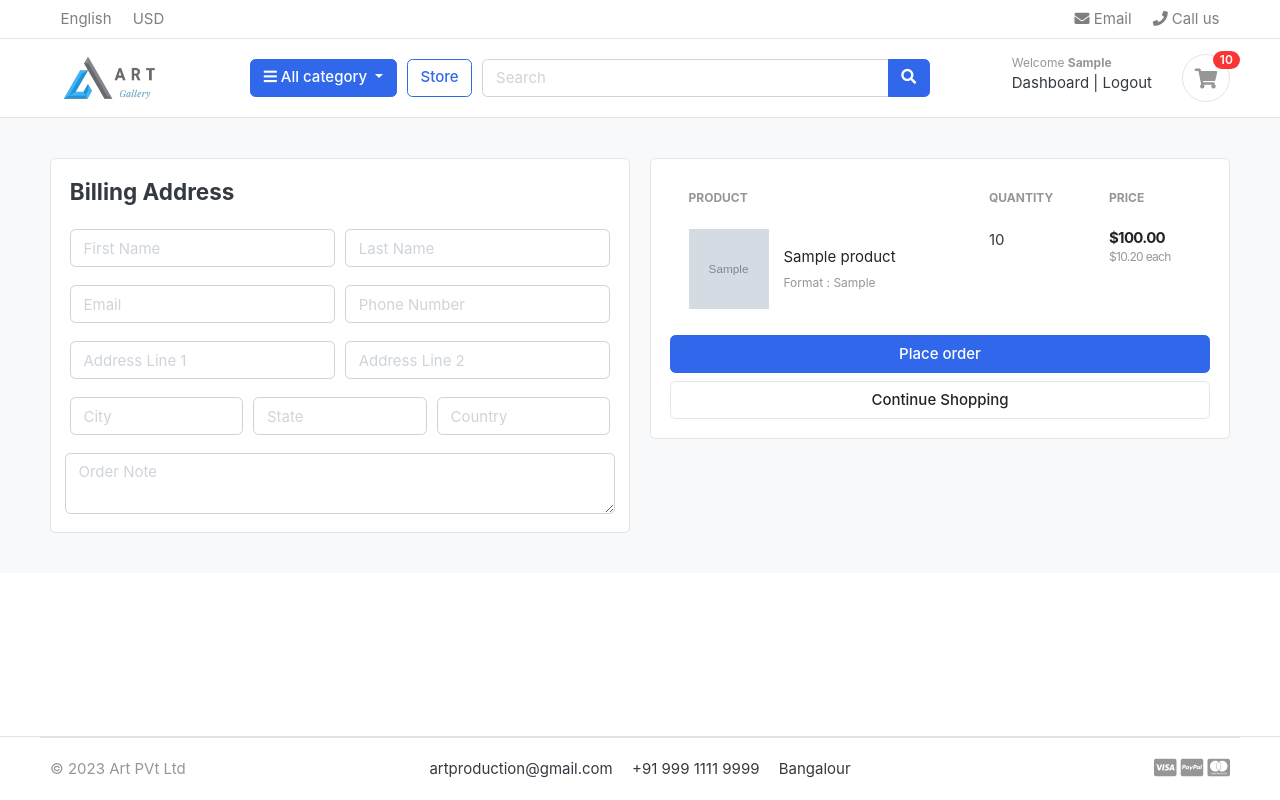
After one commit to safwanmohammad/E_Commerce_2.Django, a Django app: page /cart/checkout/ in a window 1280 px wide. The commit adds this page. Run offline with Django 4.2, Linux system fonts and the light colour scheme; a user stored in the database is signed in; tables that the repository leaves empty hold one stand-in row (values such as "Sample post"); grey boxes marked "Sample" are stand-in pictures; some libraries are stand-ins or nearby versions; some web fonts are replaced.

```diff
--- a/accounts/models.py
+++ b/accounts/models.py
@@ -51,7 +51,6 @@ class Account(AbstractBaseUser):
     is_staff       = models.BooleanField(default=False)
     is_active      = models.BooleanField(default=False)
     is_superadmin  = models.BooleanField(default=False)
-
     USERNAME_FIELD = 'email'
     REQUIRED_FIELDS = ['username','first_name','last_name']
 
--- a/accounts/urls.py
+++ b/accounts/urls.py
@@ -3,7 +3,7 @@ from . import views
 
 urlpatterns = [
     path('register', views.register,name='register'),
-    path('login', views.login,name='login'),
+    path('login/', views.login,name='login'),
     path('logout', views.logout,name='logout'),
     path('dashbord', views.dashbord,name='dashbord'),
     path('', views.dashbord,name='dashbord'),
--- a/carts/context_processors.py
+++ b/carts/context_processors.py
@@ -8,7 +8,10 @@ def counter(request):
     else:
         try:
             cart = Cart.objects.filter(cart_id =_cart_id(request))
-            cart_items = CartItem.objects.all().filter(cart=cart[:1])
+            if request.user.is_authenticated:
+                cart_items = CartItem.objects.all().filter(user=request.user)
+            else:
+                cart_items = CartItem.objects.all().filter(cart=cart[:1])
             for cart_item in cart_items:
                 cart_count += cart_item.quantity
         except Cart.DoesNotExist:
--- a/carts/models.py
+++ b/carts/models.py
@@ -1,5 +1,6 @@
 from django.db import models
 from store.models import Product,Variation
+from accounts.models import Account
 
 # Create your models here.
 
@@ -12,9 +13,10 @@ class Cart(models.Model):
 
 
 class CartItem(models.Model):
+    user = models.ForeignKey(Account,on_delete=models.CASCADE,null=True)
     product = models.ForeignKey(Product,on_delete=models.CASCADE)
     variations = models.ManyToManyField(Variation,blank=True)
-    cart  = models.ForeignKey(Cart,on_delete=models.CASCADE)
+    cart  = models.ForeignKey(Cart,on_delete=models.CASCADE ,null=True)
     quantity = models.IntegerField()
     is_active = models.BooleanField(default=True)
 
--- a/carts/urls.py
+++ b/carts/urls.py
@@ -6,4 +6,6 @@ urlpatterns = [
     path('add_cart/<int:product_id>/',views.add_cart,name='add_cart'),
     path('remove_cart/<int:product_id>/<int:cart_item_id>/',views.remove_cart,name='remove_cart'),
     path('remove_cart_item/<int:product_id>/<int:cart_item_id>/',views.remove_cart_item,name='remove_cart_item'),
+    path('checkout/', views.checkout,name='checkout'),
+
 ]
--- a/carts/views.py
+++ b/carts/views.py
@@ -3,6 +3,7 @@ from store.models import Product,Variation
 from . models import Cart, CartItem
 from django.core.exceptions import ObjectDoesNotExist
 from django.http import HttpResponse
+from django.contrib.auth.decorators import login_required
 # Create your views here.
 
 def _cart_id(req):
@@ -12,72 +13,132 @@ def _cart_id(req):
     return cart
 
 def add_cart(req,product_id):
+    current_user = req.user
     product = Product.objects.get(id=product_id) #get the product detail
-    product_variation = []
-    if req.method == "POST":
-        for item in req.POST:
-            key = item
-            value = req.POST[key]
-            try:
-                variation = Variation.objects.get(product=product,variation_category__iexact=key,variation_value__iexact=value)
-                product_variation.append(variation)
-            except:
-                pass
-    try:
-        cart = Cart.objects.get(cart_id = _cart_id(req)) #get the cart  using _cart_id presend in the session
-    except Cart.DoesNotExist:
-        cart = Cart.objects.create(
+    #the user is authenticated
+    if current_user.is_authenticated:
+        product_variation = []
+        if req.method == "POST":
+            for item in req.POST:
+                key = item
+                value = req.POST[key]
+                try:
+                    variation = Variation.objects.get(product=product,variation_category__iexact=key,variation_value__iexact=value)
+                    product_variation.append(variation)
+                except:
+                    pass
+
+        is_cart_item_exists = CartItem.objects.filter(product=product,user=current_user).exists()
+        if is_cart_item_exists:
+            cart_item = CartItem.objects.filter(product=product,user=current_user)
+            # existing variations -> Database
+            # current variation -> product_variation
+            # item_id -> Databse
+            ex_var_list = []
+            id = []
+            for item in cart_item:
+                existing_variation = item.variations.all()
+                ex_var_list.append(list(existing_variation))
+                id.append(item.id)
+            print(ex_var_list)
+
+            if product_variation in ex_var_list:
+                #increse the cart item quntity
+                index = ex_var_list.index(product_variation)
+                item_id = id[index]
+                item = CartItem.objects.get(product=product,id=item_id)
+                item.quantity += 1
+                item.save()
+            else:
+                # craete new cart item
+                item = CartItem.objects.create(product=product,quantity=1,user=current_user)
+                if len(product_variation) > 0 :
+                    item.variations.clear()
+                    item.variations.add(*product_variation)
+                item.save()
+        else:
+            cart_item = CartItem.objects.create(
+                product = product,
+                quantity = 1,
+                user = current_user,
+            )
+            if len(product_variation) > 0 :
+                cart_item.variations.clear()
+                cart_item.variations.add(*product_variation)
+            cart_item.save()
+        return redirect('cart')
+    # the user is not authenticated
+    else:
+        product_variation = []
+        if req.method == "POST":
+            for item in req.POST:
+                key = item
+                value = req.POST[key]
+                try:
+                    variation = Variation.objects.get(product=product,variation_category__iexact=key,variation_value__iexact=value)
+                    product_variation.append(variation)
+                except:
+                    pass
+        try:
+            cart = Cart.objects.get(cart_id = _cart_id(req)) #get the cart  using _cart_id presend in the session
+        except Cart.DoesNotExist:
+            cart = Cart.objects.create(
             cart_id = _cart_id(req)
-        )
-    cart.save()
+            )
+        cart.save()
 
-    is_cart_item_exists = CartItem.objects.filter(product=product,cart=cart).exists()
+        is_cart_item_exists = CartItem.objects.filter(product=product,cart=cart).exists()
 
-    if is_cart_item_exists:
-        cart_item = CartItem.objects.filter(product=product,cart=cart)
-        # existing variations -> Database
-        # current variation -> product_variation
-        # item_id -> Databse
-        ex_var_list = []
-        id = []
-        for item in cart_item:
-            existing_variation = item.variations.all()
-            ex_var_list.append(list(existing_variation))
-            id.append(item.id)
-        print(ex_var_list)
+        if is_cart_item_exists:
+            cart_item = CartItem.objects.filter(product=product,cart=cart)
+            # existing variations -> Database
+            # current variation -> product_variation
+            # item_id -> Databse
+            ex_var_list = []
+            id = []
+            for item in cart_item:
+                existing_variation = item.variations.all()
+                ex_var_list.append(list(existing_variation))
+                id.append(item.id)
+            print(ex_var_list)
 
-        if product_variation in ex_var_list:
-            #increse the cart item quntity
-            index = ex_var_list.index(product_variation)
-            item_id = id[index]
-            item = CartItem.objects.get(product=product,id=item_id)
-            item.quantity += 1
-            item.save()
+            if product_variation in ex_var_list:
+                #increse the cart item quntity
+                index = ex_var_list.index(product_variation)
+                item_id = id[index]
+                item = CartItem.objects.get(product=product,id=item_id)
+                item.quantity += 1
+                item.save()
+            else:
+                # craete new cart item
+                item = CartItem.objects.create(product=product,quantity=1,cart=cart)
+                if len(product_variation) > 0 :
+                    item.variations.clear()
+                    item.variations.add(*product_variation)
+                item.save()
         else:
-            # craete new cart item
-            item = CartItem.objects.create(product=product,quantity=1,cart=cart)
+            cart_item = CartItem.objects.create(
+                product = product,
+                quantity = 1,
+                cart = cart,
+            )
             if len(product_variation) > 0 :
-                item.variations.clear()
-                item.variations.add(*product_variation)
-            item.save()
-    else:
-        cart_item = CartItem.objects.create(
-            product = product,
-            quantity = 1,
-            cart = cart,
-        )
-        if len(product_variation) > 0 :
-            cart_item.variations.clear()
-            cart_item.variations.add(*product_variation)
-        cart_item.save()
-    return redirect('cart')
+                cart_item.variations.clear()
+                cart_item.variations.add(*product_variation)
+            cart_item.save()
+        return redirect('cart')
+
 
 def remove_cart(request,product_id,cart_item_id):
-    cart = Cart.objects.get(cart_id = _cart_id(request))
+
     product = get_object_or_404(Product,id=product_id)
+    try:
+        if request.user.is_authenticated:
+            cart_item = CartItem.objects.get(product=product,user=request.user, id=cart_item_id)
+        else:
+            cart = Cart.objects.get(cart_id = _cart_id(request))
+            cart_item = CartItem.objects.get(product=product,cart=cart, id=cart_item_id)
 
-    try:
-        cart_item = CartItem.objects.get(product=product,cart=cart, id=cart_item_id)
         if cart_item.quantity > 1:
             cart_item.quantity -= 1
             cart_item.save()
@@ -88,9 +149,13 @@ def remove_cart(request,product_id,cart_item_id):
     return redirect('cart')
 
 def remove_cart_item(request,product_id,cart_item_id):
-    cart = Cart.objects.get(cart_id=_cart_id(request))
+
     product = get_object_or_404(Product,id=product_id)
-    cart_item = CartItem.objects.get(cart=cart,product=product,id=cart_item_id)
+    if request.user.is_authenticated:
+        cart_item = CartItem.objects.get(user=request.user,product=product,id=cart_item_id)
+    else:
+        cart = Cart.objects.get(cart_id=_cart_id(request))
+        cart_item = CartItem.objects.get(cart=cart,product=product,id=cart_item_id)
     cart_item.delete()
     return redirect('cart')
 
@@ -99,8 +164,11 @@ def cart(request,total=0,quantity=0,cart_items=None):
     try:
         tax = 0
         grand_total = 0
-        cart = Cart.objects.get(cart_id = _cart_id(request))
-        cart_items = CartItem.objects.filter(cart=cart,is_active=True)
+        if request.user.is_authenticated:
+            cart_items = CartItem.objects.filter(user = request.user,is_active=True)
+        else:
+            cart = Cart.objects.get(cart_id = _cart_id(request))
+            cart_items = CartItem.objects.filter(cart=cart,is_active=True)
         for cartItem in cart_items:
             total += (cartItem.product.price * cartItem.quantity)
             quantity += cartItem.quantity
@@ -116,3 +184,30 @@ def cart(request,total=0,quantity=0,cart_items=None):
         'grand_total':grand_total,
     }
     return render(request, 'store/cart.html',context)
+
+
+@login_required(login_url='login')
+def checkout(request,total=0,quantity=0,cart_items=None):
+    try:
+        tax = 0
+        grand_total = 0
+        if request.user.is_authenticated:
+            cart_items = CartItem.objects.filter(user = request.user,is_active=True)
+        else:
+            cart = Cart.objects.get(cart_id = _cart_id(request))
+            cart_items = CartItem.objects.filter(cart=cart,is_active=True)
+        for cartItem in cart_items:
+            total += (cartItem.product.price * cartItem.quantity)
+            quantity += cartItem.quantity
+        tax = (5 * total)/100
+        grand_total = total + tax
+    except ObjectDoesNotExist:
+        pass #just ignore
+    context={
+        'total':total,
+        'quantity':quantity,
+        'cart_items':cart_items,
+        'tax':tax,
+        'grand_total':grand_total,
+    }
+    return render (request,"store/checkout.html",context)
--- a/templates/base.html
+++ b/templates/base.html
@@ -13,6 +13,7 @@
 
 <!-- jQuery -->
 <script src="{% static 'js/jquery-2.0.0.min.js' %}" type="text/javascript"></script>
+<script src="https://code.jquery.com/jquery-3.5.1.min.js"></script>
 
 <!-- Bootstrap4 files-->
 <script src="{% static 'js/bootstrap.bundle.min.js' %}" type="text/javascript"></script>
--- a/templates/include/footer.html
+++ b/templates/include/footer.html
@@ -3,12 +3,12 @@
 	<div class="container">
 		<section class="footer-bottom border-top row">
 			<div class="col-md-2">
-				<p class="text-muted"> &copy 2019 Company name </p>
+				<p class="text-muted"> &copy 2023 Art PVt Ltd</p>
 			</div>
 			<div class="col-md-8 text-md-center">
-				<span  class="px-2">info@pixsellz.io</span>
-				<span  class="px-2">+879-332-9375</span>
-				<span  class="px-2">Street name 123, Avanue abc</span>
+				<span  class="px-2">artproduction@gmail.com</span>
+				<span  class="px-2">+91 999 1111 9999</span>
+				<span  class="px-2">Bangalour</span>
 			</div>
 			<div class="col-md-2 text-md-right text-muted">
 				<i class="fab fa-lg fa-cc-visa"></i>
--- a/templates/store/cart.html
+++ b/templates/store/cart.html
@@ -100,7 +100,7 @@
                 <p class="text-center mb-3">
                     <img src="./images/misc/payments.png" height="26">
                 </p>
-                <a href="./place-order.html" class="btn btn-primary btn-block"> Checkout </a>
+                <a href="{% url 'checkout' %}" class="btn btn-primary btn-block"> Checkout </a>
                 <a href="{% url 'store' %}" class="btn btn-light btn-block">Continue Shopping</a>
             </div> <!-- card-body.// -->
             </div> <!-- card.// -->
--- /dev/null
+++ b/templates/store/checkout.html
@@ -0,0 +1,127 @@
+{% extends 'base.html' %}
+{% load static %}
+{% block content %}
+
+<section class="section-content padding-y bg">
+    <div class="container">
+
+        <!-- ============================ COMPONENT 1 ================================= -->
+        <div class="row">
+
+            <aside class="col-lg-6">
+                <div class="card">
+                    <div class="card-body">
+                        <h4 class="card-title mb-4">Billing Address</h4>
+                        <form action="" method="POST">
+                            {% csrf_token %}
+                            <div class="form-row">
+                                <div class="col form-group">
+                                    <input type="text" name="first_name" class="form-control" required placeholder="First Name">
+                                </div>
+                                <div class="col form-group">
+                                    <input type="text" name="last_name" class="form-control" required
+                                        placeholder="Last Name">
+                                </div>
+                            </div>
+                            <div class="form-row">
+                                <div class="col form-group">
+                                    <input type="email" name="email" class="form-control" required placeholder="Email">
+                                </div>
+                                <div class="col form-group">
+                                    <input type="text" name="phone" class="form-control" required
+                                        placeholder="Phone Number">
+                                </div>
+                            </div>
+                            <div class="form-row">
+                                <div class="col form-group">
+                                    <input type="text" name="address_line_1" class="form-control" required
+                                        placeholder="Address Line 1">
+                                </div>
+                                <div class="col form-group">
+                                    <input type="text" name="address_line_2" class="form-control"
+                                        placeholder="Address Line 2">
+                                </div>
+                            </div>
+                            <div class="form-row">
+                                <div class="col form-group">
+                                    <input type="text" name="city" class="form-control" required placeholder="City">
+                                </div>
+                                <div class="col form-group">
+                                    <input type="text" name="state" class="form-control" required placeholder="State">
+                                </div>
+                                <div class="col form-group">
+                                    <input type="text" name="country" class="form-control" required
+                                        placeholder="Country">
+                                </div>
+                            </div>
+                            <div class="form-row">
+                                <textarea name="order_note" rows="2" placeholder="Order Note"
+                                    class="form-control"></textarea>
+                            </div>
+
+                    </div>
+                </div> <!-- card.// -->
+
+            </aside> <!-- col.// -->
+            <aside class="col-lg-6">
+
+                <div class="card">
+                    <div class="card-body">
+                        <table class="table table-borderless table-shopping-cart">
+                            <thead class="text-muted">
+                                <tr class="small text-uppercase">
+                                    <th scope="col">Product</th>
+                                    <th scope="col" width="120">Quantity</th>
+                                    <th scope="col" width="120">Price</th>
+                                </tr>
+                            </thead>
+                            <tbody>
+                                {% for cart_item in cart_items %}
+                                <tr>
+                                    <td>
+                                        <figure class="itemside align-items-center">
+                                            <div class="aside"><img src="{{ cart_item.product.images.url }}"
+                                                    class="img-sm">
+                                            </div>
+                                            <figcaption class="info">
+                                                <a href="{{ cart_item.product.get_url }}"
+                                                    class="title text-dark">{{cart_item.product.product_name}}</a>
+                                                <p class="text-muted small">
+                                                    {% if cart_item.variations.all %}
+                                                    {% for item in cart_item.variations.all %}
+                                                    {{ item.variation_category | capfirst }} : {{ item.variation_value |capfirst }} <br>
+                                                    {% endfor %}
+                                                    {% endif %}
+                                                </p>
+                                            </figcaption>
+                                        </figure>
+                                    </td>
+                                    <td>
+                                        <label for="">{{cart_item.quantity}}</label>
+                                    </td>
+                                    <td>
+                                        <div class="price-wrap">
+                                            <var class="price">${{cart_item.sub_total}}.00</var>
+                                            <small class="text-muted"> ${{cart_item.product.price}}.20 each </small>
+                                        </div> <!-- price-wrap .// -->
+                                    </td>
+                                </tr>
+                                {% endfor %}
+                            </tbody>
+                        </table>
+                        <button type="submit" name="button" class="btn btn-primary btn-block">Place order </button>
+                        <a href="{% url 'store' %}" class="btn btn-light btn-block">Continue Shopping</a>
+                    </form>
+                    </div> <!-- card-body.// -->
+                </div> <!-- card.// -->
+
+            </aside> <!-- col.// -->
+
+
+        </div> <!-- row.// -->
+        <!-- ============================ COMPONENT 1 END .// ================================= -->
+
+    </div> <!-- container .//  -->
+</section>
+
+{% endblock %}
```
Also changed, not shown: accounts/views.py (+50 -4 lines), templates/home.html (+7 -7 lines), carts/migrations/0003_cartitem_user_alter_cartitem_cart.py (added).
